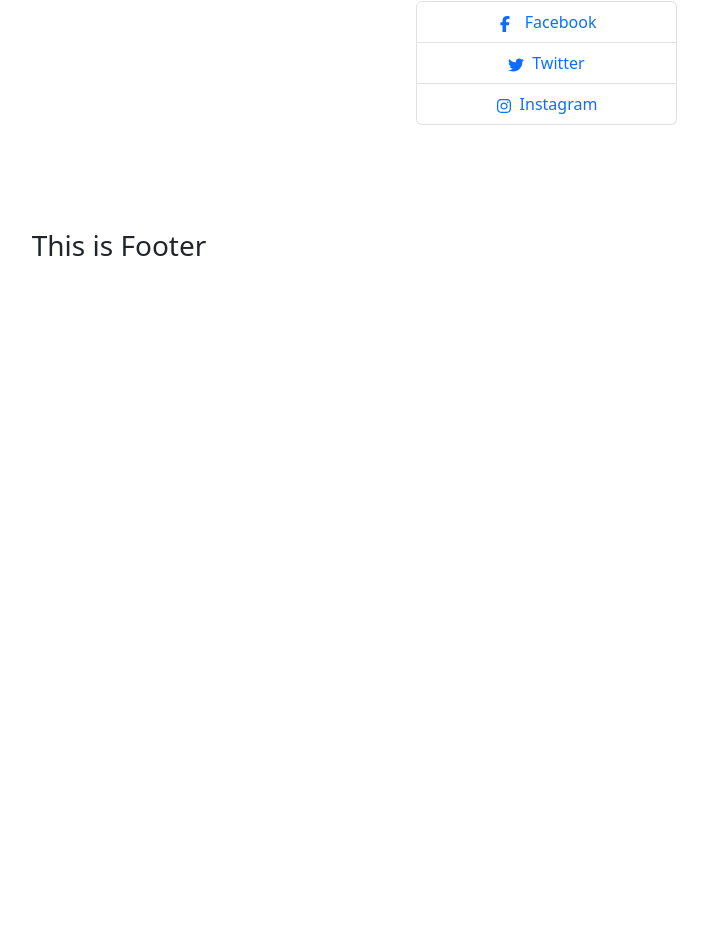
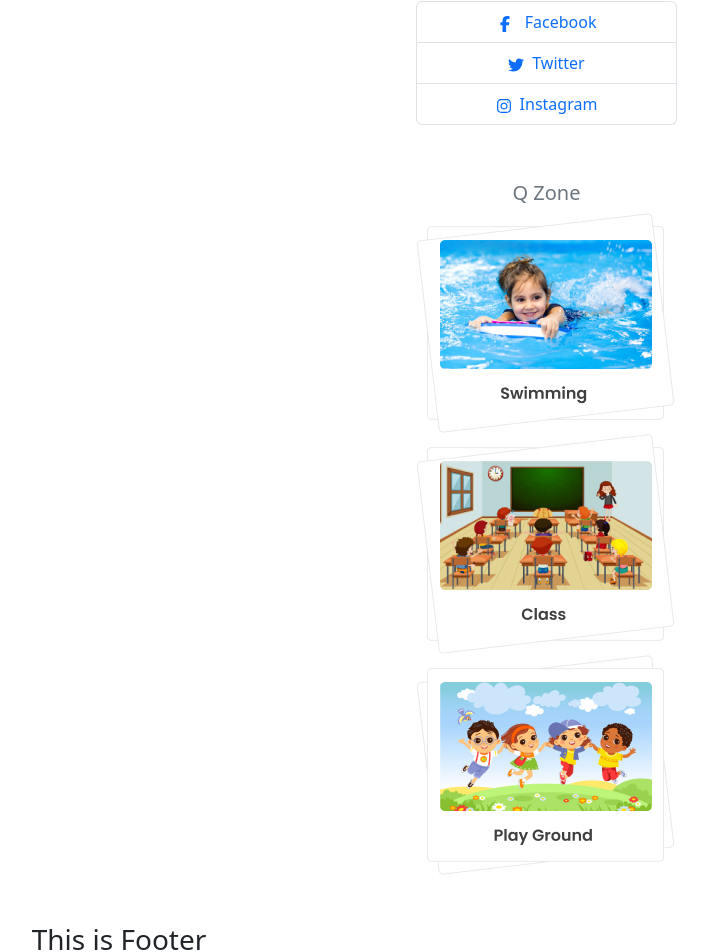
Before and after one commit to tonmoy3673/news, a React (Vite) app: page / in a window 1280 px wide. Shown: the part 551-1503 px from the top of the page, without its empty margins (521-1229 px from the left). Before the commit the page ends 870 px from the top, so only its background shows below. Built offline with nearby package versions, Linux system fonts and the light colour scheme.

Commit message:
added Q Zone

```diff
--- /dev/null
+++ b/src/components/Pages/Shared/QZone/QZone.jsx
@@ -0,0 +1,18 @@
+import q1 from "../../../../assets/qZone1.png";
+import q2 from "../../../../assets/qZone2.png";
+import q3 from "../../../../assets/qZone3.png";
+
+const QZone = () => {
+  return (
+    <div>
+      <h5 className="text-secondary text-center">Q Zone </h5>
+      <div>
+        <img src={q1} className="img-fluid" />
+        <img src={q2} className="img-fluid" />
+        <img src={q3} className="img-fluid" />
+      </div>
+    </div>
+  );
+};
+
+export default QZone;
--- a/src/components/Pages/Shared/RightNav/RightNav.jsx
+++ b/src/components/Pages/Shared/RightNav/RightNav.jsx
@@ -5,6 +5,7 @@ import { FaGithub } from "react-icons/fa6";
 import { FaTwitter } from "react-icons/fa6";
 import { FaInstagram } from "react-icons/fa6";
 import { Link } from "react-router-dom";
+import QZone from "../QZone/QZone";
 
 const RightNav = () => {
   return (
@@ -60,6 +61,9 @@ const RightNav = () => {
           </ListGroup.Item>
         </ListGroup>
       </div>
+
+      {/* ====================== Q Zone =========================== */}
+      <QZone />
     </div>
   );
 };
```
